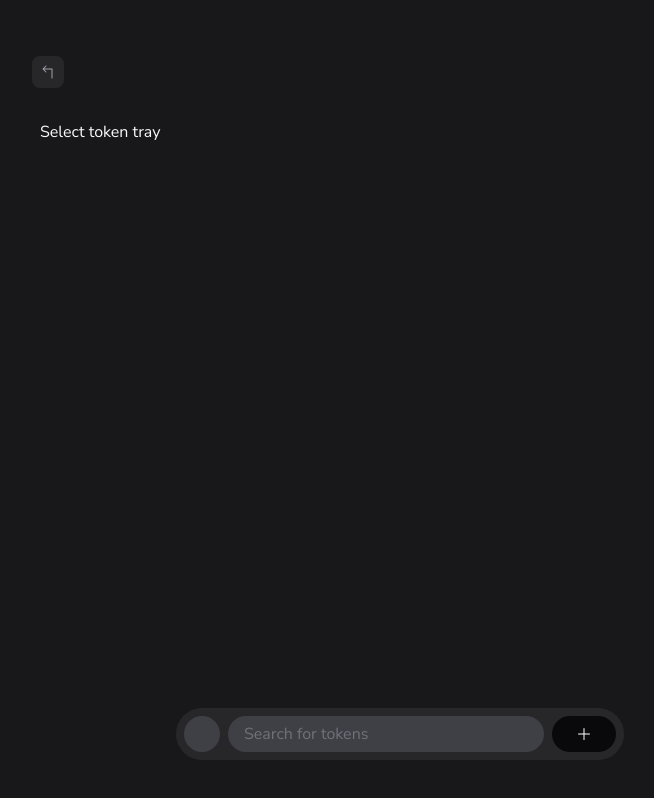
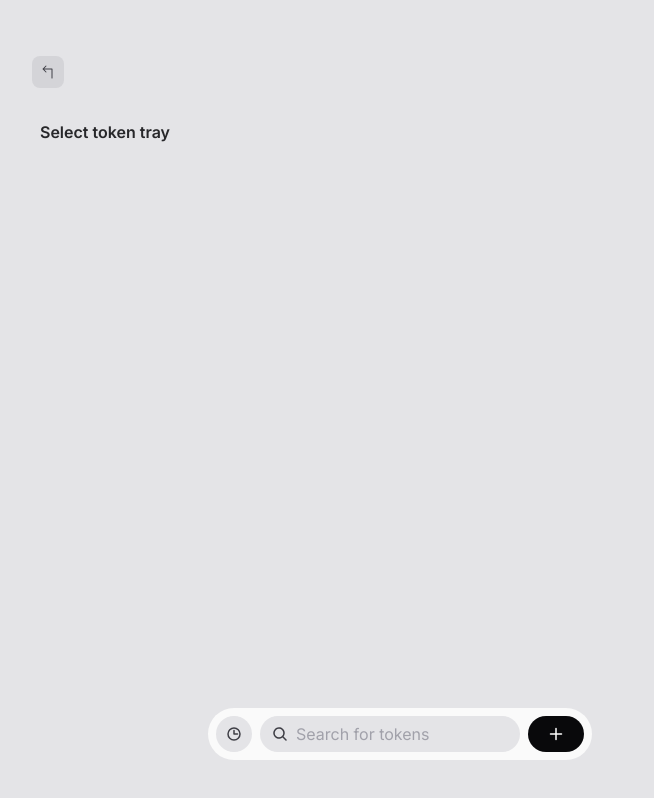
Before and after one commit to gzkdev/ui-playground, a Next.js app: page /select-token-tray in a window 1280 px wide. Shown: the whole page, without its empty margins (240-894 px from the left). Built offline with nearby package versions, Linux system fonts and the light colour scheme.

Commit message:
save progress

```diff
--- a/src/app/globals.css
+++ b/src/app/globals.css
@@ -4,13 +4,14 @@
 
 @layer base {
   body {
-    color: theme("colors.zinc.400");
-    background: theme("colors.zinc.900");
+    color: theme("colors.zinc.500");
+    background: theme("colors.zinc.200");
   }
 
   h1,
   h2,
   h3 {
-    color: theme("colors.zinc.50");
+    color: theme("colors.zinc.800");
+    font-weight: 600;
   }
 }
--- a/src/app/layout.tsx
+++ b/src/app/layout.tsx
@@ -1,8 +1,8 @@
 import type { Metadata } from "next";
-import { Nunito_Sans } from "next/font/google";
+import { Inter } from "next/font/google";
 import "./globals.css";
 
-const nunitoSans = Nunito_Sans({ subsets: ["latin"] });
+const nunito = Inter({ subsets: ["latin"] });
 
 export const metadata: Metadata = {
   title: "UI Playground",
@@ -16,7 +16,7 @@ export default function RootLayout({
 }>) {
   return (
     <html lang="en">
-      <body className={nunitoSans.className}>{children}</body>
+      <body className={nunito.className}>{children}</body>
     </html>
   );
 }
--- a/src/app/page.tsx
+++ b/src/app/page.tsx
@@ -2,20 +2,20 @@ import Link from "next/link";
 
 export default function Home() {
   return (
-    <div className="max-w-screen-md p-6 mx-auto space-y-40">
+    <div className="max-w-screen-md p-6 mx-auto space-y-20">
       <div className="my-10 space-y-2">
         <h1>UI Playground</h1>
         <p>A personal repository for user interface prototypes</p>
       </div>
 
-      <div className="space-y-10">
+      <div className="space-y-6">
         <h2>Components</h2>
 
         <ul>
           <li>
             <Link
               href="/select-token-tray"
-              className="flex p-3 -m-3 transition rounded-lg hover:bg-zinc-800 hover:text-white"
+              className="flex p-3 -m-3 transition rounded-lg hover:bg-zinc-300 hover:text-zinc-800"
             >
               Select token tray
             </Link>
--- a/src/app/select-token-tray/page.tsx
+++ b/src/app/select-token-tray/page.tsx
@@ -1,16 +1,19 @@
 "use client";
-import { AnimatePresence, motion } from "framer-motion";
+
+import { useState } from "react";
+// import { AnimatePresence, motion } from "framer-motion";
+import { Clock, MagnifyingGlass, Plus, X } from "@phosphor-icons/react";
 import { PrototypeHeader } from "@/components/prototype-header";
-import { useState } from "react";
-import { Plus } from "@phosphor-icons/react";
 
 export default function Home() {
   return (
+    <div className="bg-zinc-200 text-zinc-700 min-h-screen">
       <div className="max-w-screen-md p-6 mx-auto space-y-40">
         <div className="my-10 space-y-2">
           <PrototypeHeader title="Select token tray" />
 
           <AnimatedSelectTokenTray />
+        </div>
       </div>
     </div>
   );
@@ -20,92 +23,75 @@ function AnimatedSelectTokenTray() {
   const [isExpanded, setIsExpanded] = useState(false);
 
   return (
-    <div className="fixed flex items-center justify-center bottom-10 left-0 w-full">
-      <motion.div
-        layout
-        className="bg-zinc-800 w-[90%] max-w-md z-50"
-        style={{ borderRadius: "32px" }}
-      >
-        <motion.div
-          layout
-          className="flex items-center gap-2"
+    <div className="fixed flex items-center justify-center bottom-10 w-[90%] max-w-sm left-1/2 -translate-x-1/2">
+      <div className="bg-zinc-50 w-full z-50" style={{ borderRadius: "32px" }}>
+        <div
+          className="flex gap-2"
           style={{ padding: isExpanded ? "16px" : "8px" }}
         >
           {isExpanded || (
-            <AnimatePresence>
-              <motion.button
-                layout
-                initial={{ opacity: 0, scale: 0.9 }}
-                animate={{ opacity: 1, scale: 1 }}
-                className="min-w-9 size-9 bg-zinc-700 rounded-full"
-              ></motion.button>
-            </AnimatePresence>
+            <div className="flex-grow max-w-max">
+              <button
+                onClick={() => setIsExpanded((x) => !x)}
+                className="size-9 bg-zinc-200 rounded-full inline-flex items-center justify-center"
+              >
+                <Clock weight="bold" />
+              </button>
+            </div>
           )}
-          <motion.div
-            layout
-            className="flex-grow flex-shrink self-stretch rounded-full bg-zinc-700 relative"
-          >
+
+          <div className="relative flex-grow rounded-full bg-zinc-200 flex items-center">
+            <MagnifyingGlass weight="bold" className="absolute left-3" />
             <input
               type="text"
+              onFocus={() => setIsExpanded(true)}
               placeholder="Search for tokens"
-              className="bg-transparent text-inherit w-full h-full  px-4 outline-none placeholder:text-zinc-500"
+              className="bg-transparent w-full h-full pl-9 outline-none placeholder:text-zinc-400"
             />
-          </motion.div>
-          <motion.button
-            layout
+          </div>
+
+          <div className="flex-grow max-w-max">
+            {isExpanded ? (
+              <button
+                onClick={() => setIsExpanded((x) => !x)}
+                className="size-9 bg-zinc-200 inline-flex items-center justify-center rounded-full"
+              >
+                <X />
+              </button>
+            ) : (
+              <button
                 onClick={() => setIsExpanded((x) => !x)}
                 style={{ borderRadius: "100px" }}
-            className={
-              isExpanded
-                ? "min-w-9 size-9 bg-zinc-700 flex items-center justify-center"
-                : "bg-zinc-950 text-white px-6 self-stretch flex items-center justify-center"
-            }
+                className="bg-zinc-950 text-white px-5 h-full flex items-center justify-center"
               >
-            <motion.span
-              layout
-              className={
-                isExpanded ? "inline-flex rotate-45" : "inline-flex rotate-0"
-              }
-            >
-              <Plus />
-            </motion.span>
-          </motion.button>
-        </motion.div>
+                <Plus weight="bold" />
+              </button>
+            )}
+          </div>
+        </div>
         {isExpanded && (
-          <AnimatePresence presenceAffectsLayout>
-            <motion.div
-              initial={{ opacity: 0, scale: 0.9 }}
-              animate={{
-                opacity: 1,
-                scale: 1,
-                transition: {
-                  delay: 0.5,
-                },
-              }}
-              layout
-            >
-              <ul className="px-5 pt-2 pb-8">
-                {tokens.map(({ id, name, symbol, price, priceDelta }) => (
+          <ul className="px-5 py-2">
+            {tokens.map(({ id, name, symbol, price, priceDelta, logo }) => (
               <li
                 key={id}
-                    className="flex items-center gap-2 p-3 -mx-3 hover:bg-zinc-900 transition rounded-2xl cursor-pointer"
+                className="flex items-center gap-2 p-3 -mx-3 -mt-2 hover:bg-zinc-100 transition rounded-3xl cursor-pointer"
               >
-                    <div className="size-10 rounded-full bg-zinc-600"></div>
+                <div className="size-10 rounded-full">{logo}</div>
                 <div className="flex flex-col flex-grow">
-                      <span>{name}</span>
+                  <span className="text-zinc-800 font-medium">{name}</span>
                   <span className="text-sm">{symbol}</span>
                 </div>
                 <div className="flex flex-col text-end">
-                      <span>{price}</span>
-                      <span className="text-sm">{priceDelta}</span>
+                  <span className="text-zinc-800 font-medium">{price}</span>
+                  <span className="text-sm text-green-500 font-medium">
+                    {priceDelta}
+                  </span>
                 </div>
               </li>
             ))}
           </ul>
-            </motion.div>
-          </AnimatePresence>
         )}
-      </motion.div>
+      </div>
     </div>
   );
 }
@@ -117,6 +103,42 @@ const tokens = [
     symbol: "ETH",
     price: "$3,356.61",
     priceDelta: "+5.56%",
+    logo: (
+      <svg viewBox="0 0 99 98" fill="none" xmlns="http://www.w3.org/2000/svg">
+        <path
+          d="M96.5786 60.8232C90.0401 87.0572 63.4695 103.077 37.1874 96.5341C10.9533 89.9756 -5.04033 63.4049 1.49815 37.1709C8.03664 10.937 34.5912 -5.08244 60.8093 1.46002C87.1074 7.9223 103.101 34.5732 96.5786 60.8232Z"
+          fill="#ECEFF0"
+        />
+        <path
+          d="M49.6058 60.883C49.4155 60.9477 49.3069 60.7821 49.1775 60.7059C42.8317 56.9607 36.4929 53.2128 30.1611 49.4625C30.0998 49.4315 30.0361 49.4054 29.9707 49.3844V49.3007L30.083 49.2359C30.2425 49.1941 30.3995 49.1432 30.5533 49.0837L45.5071 42.2797C46.8397 41.6724 48.1723 41.0746 49.5049 40.4731H49.6001C49.6001 40.6634 49.6001 40.8329 49.6001 41.0137C49.6052 47.6374 49.6071 54.2605 49.6058 60.883Z"
+          fill="#343535"
+        />
+        <path
+          d="M49.6153 40.4777H49.5201C49.5201 40.2873 49.5391 40.0969 49.5391 39.897C49.5391 32.4573 49.5391 25.0168 49.5391 17.5758C49.5173 17.3847 49.5302 17.1912 49.5772 17.0047H49.6172C50.3996 18.1602 51.0812 19.3786 51.8008 20.5722C57.5018 30.0287 63.1997 39.4839 68.8944 48.9379C68.9496 49.0312 68.9934 49.1282 69.0429 49.231C68.8816 49.1966 68.7232 49.1501 68.5689 49.0921C67.5237 48.62 66.4748 48.1402 65.4391 47.6586C63.8172 46.9161 62.1945 46.1749 60.5713 45.435L52.7507 41.8922C51.7094 41.4124 50.6623 40.946 49.6153 40.4777Z"
+          fill="#2F3030"
+        />
+        <path
+          d="M49.5835 16.9948C49.5364 17.1813 49.5235 17.3748 49.5454 17.5659C49.5454 25.0057 49.5454 32.4461 49.5454 39.8872C49.5454 40.0776 49.534 40.268 49.5264 40.4678C48.1938 41.0694 46.8611 41.6672 45.5285 42.2745L30.5747 49.0784C30.4209 49.138 30.2639 49.1889 30.1045 49.2307C30.5366 48.3322 31.0982 47.5174 31.6103 46.6569C37.5436 36.7943 43.4814 26.9336 49.4236 17.0748C49.4628 17.0202 49.5054 16.968 49.5511 16.9187L49.5835 16.9948Z"
+          fill="#828384"
+        />
+        <path
+          d="M49.6153 40.4777C50.6623 40.946 51.7097 41.4126 52.7549 41.8847L60.5754 45.4276C62.1999 46.1662 63.8226 46.9074 65.4433 47.6511C66.4865 48.129 67.5374 48.6125 68.573 49.0846C68.7273 49.1427 68.8858 49.1892 69.047 49.2236C69.2374 49.4616 68.9557 49.4711 68.87 49.5225C67.2461 50.4934 65.6146 51.451 63.9869 52.4143C59.3151 55.1785 54.6446 57.9421 49.9754 60.705C49.8574 60.7736 49.7296 60.824 49.6058 60.883C49.6058 54.2618 49.6061 47.641 49.6061 41.0185C49.608 40.8377 49.6134 40.6585 49.6153 40.4777Z"
+          fill="#131313"
+        />
+        <path
+          d="M49.5389 64.6441L61.7704 57.4347C64.1057 56.0564 66.4397 54.6768 68.7724 53.296L68.9837 53.1799C69.0046 53.3702 68.8733 53.4711 68.7933 53.5816C63.4629 61.0962 58.1324 68.6084 52.8019 76.1179C51.793 77.5419 50.7859 78.9735 49.7674 80.3861C49.7141 80.4604 49.6322 80.8088 49.4685 80.4394C49.598 80.329 49.5408 80.1805 49.5408 80.0587C49.5421 74.9186 49.5415 69.7804 49.5389 64.6441Z"
+          fill="#2F3030"
+        />
+        <path
+          d="M49.5379 64.6451C49.5379 69.7814 49.5379 74.9164 49.5379 80.0501C49.5379 80.1815 49.595 80.33 49.4655 80.4309C49.1933 80.2671 49.0753 79.974 48.8944 79.7322C42.7136 71.0258 36.536 62.3181 30.3616 53.6092C30.2835 53.4988 30.2112 53.3807 30.1312 53.2589C30.2911 53.1656 30.3768 53.2932 30.4701 53.3484C36.7207 57.0391 42.97 60.7329 49.2181 64.43C49.3342 64.5023 49.4332 64.5766 49.5379 64.6451Z"
+          fill="#828384"
+        />
+        <path
+          d="M49.5849 16.9947L49.5392 16.9243C49.623 16.871 49.6115 16.949 49.6249 16.989L49.5849 16.9947Z"
+          fill="#393939"
+        />
+      </svg>
+    ),
   },
   {
     id: 1,
@@ -124,6 +146,26 @@ const tokens = [
     symbol: "USDC",
     price: "$1.00",
     priceDelta: "+0.01%",
+    logo: (
+      <svg viewBox="0 0 99 98" fill="none" xmlns="http://www.w3.org/2000/svg">
+        <path
+          d="M96.5786 60.8232C90.0401 87.0572 63.4695 103.077 37.1874 96.5341C10.9533 89.9756 -5.04033 63.4049 1.49815 37.1709C8.03664 10.937 34.5912 -5.08244 60.8093 1.46002C87.1074 7.9223 103.101 34.5732 96.5786 60.8232Z"
+          fill="#2775CA"
+        />
+        <path
+          d="M20.5087 38.1794C14.5875 53.9006 22.7544 71.6631 38.6794 77.3794C39.2919 77.7881 39.9044 78.6044 39.9044 79.2169V82.0756C39.9044 82.4838 39.9044 82.6881 39.7 82.8919C39.4962 83.7087 38.6794 84.1169 37.8625 83.7088C26.4294 80.0338 17.65 71.2544 13.975 59.8213C7.85004 40.4256 18.4669 19.8044 37.8625 13.6794C38.0669 13.4756 38.475 13.4756 38.6794 13.4756C39.4962 13.6794 39.9044 14.2919 39.9044 15.1088V17.9669C39.9044 18.9881 39.4962 19.6006 38.6794 20.0088C30.3087 23.0713 23.5712 29.6044 20.5087 38.1794Z"
+          fill="white"
+        />
+        <path
+          d="M58.4837 14.4963C58.6875 13.6794 59.5044 13.2713 60.3212 13.6794C71.55 17.3544 80.5337 26.1338 84.2087 37.7713C90.3337 57.1669 79.7169 77.7881 60.3212 83.9131C60.1169 84.1169 59.7087 84.1169 59.5044 84.1169C58.6875 83.9131 58.2794 83.3006 58.2794 82.4838V79.6256C58.2794 78.6044 58.6875 77.9919 59.5044 77.5838C67.875 74.5213 74.6125 67.9881 77.675 59.4131C83.5962 43.6919 75.4294 25.9294 59.5044 20.2131C58.8919 19.8044 58.2794 18.9881 58.2794 18.1713V15.3131C58.2794 14.9044 58.2794 14.7006 58.4837 14.4963Z"
+          fill="white"
+        />
+        <path
+          d="M49.7042 45.3257C58.2792 46.3464 62.5667 48.7964 62.5667 55.9421C62.5667 61.4546 58.4836 65.7421 52.3586 66.7632V71.6632C52.1542 72.6839 51.5417 73.2964 50.7249 73.2964H47.6624C46.6417 73.0921 46.0292 72.4796 46.0292 71.6632V66.7632C39.2917 65.7421 36.0249 62.0671 35.2085 56.9632V56.7589C35.2085 55.9421 35.821 55.3296 36.6374 55.3296H40.1085C40.721 55.3296 41.3335 55.7382 41.5374 56.5546C42.1499 59.6171 43.9874 61.8632 49.296 61.8632C53.1749 61.8632 56.0336 59.6175 56.0336 56.3507C56.0336 53.0839 54.196 51.8589 48.4792 50.8382C39.9042 49.8171 35.821 47.1632 35.821 40.4257C35.821 35.3214 39.6999 31.2382 45.8249 30.4214V25.7257C46.0292 24.7046 46.6417 24.0921 47.4585 24.0921H50.521C51.5417 24.2964 52.1542 24.9089 52.1542 25.7257V30.6257C56.8499 31.0339 60.5249 34.5046 61.3417 38.9964V39.2007C61.3417 40.0171 60.7292 40.6296 59.9124 40.6296H56.646C56.0336 40.6296 55.421 40.2214 55.2167 39.6089C54.196 36.5464 52.1542 35.3214 48.4792 35.3214C44.396 35.3214 42.3542 37.1584 42.3542 40.0171C42.3542 42.8757 43.5792 44.5089 49.7042 45.3257Z"
+          fill="white"
+        />
+      </svg>
+    ),
   },
   {
     id: 2,
@@ -131,6 +173,29 @@ const tokens = [
     symbol: "USDT",
     price: "$1.00",
     priceDelta: "+0.02%",
+    logo: (
+      <svg viewBox="0 0 66 66" fill="none" xmlns="http://www.w3.org/2000/svg">
+        <g clip-path="url(#clip0_413_1388)">
+          <path
+            d="M65.9412 32.9884C65.9412 51.1236 51.2406 65.8242 33.1054 65.8242C14.9708 65.8242 0.269531 51.1236 0.269531 32.9884C0.269531 14.8535 14.9708 0.152588 33.1054 0.152588C51.2406 0.152588 65.9412 14.8535 65.9412 32.9884Z"
+            fill="#1BA27A"
+          />
+          <path
+            d="M48.5158 16.7104H17.4236V24.2167H29.2166V35.2496H36.7228V24.2167H48.5158V16.7104Z"
+            fill="white"
+          />
+          <path
+            d="M33.0416 36.4248C23.2861 36.4248 15.3769 34.8808 15.3769 32.976C15.3769 31.0715 23.2857 29.5273 33.0416 29.5273C42.7971 29.5273 50.7059 31.0715 50.7059 32.976C50.7059 34.8808 42.7971 36.4248 33.0416 36.4248ZM52.8761 33.551C52.8761 31.0948 43.9959 29.104 33.0416 29.104C22.0876 29.104 13.2068 31.0948 13.2068 33.551C13.2068 35.7139 20.0928 37.5159 29.2175 37.9152V53.7532H36.7231V37.9214C45.9182 37.5346 52.8761 35.725 52.8761 33.551Z"
+            fill="white"
+          />
+        </g>
+        <defs>
+          <clipPath id="clip0_413_1388">
+            <rect width="66" height="66" fill="white" />
+          </clipPath>
+        </defs>
+      </svg>
+    ),
   },
   {
     id: 3,
@@ -138,6 +203,31 @@ const tokens = [
     symbol: "MATIC",
     price: "$0.73",
     priceDelta: "+7.51%",
+    logo: (
+      <svg viewBox="0 0 98 98" fill="none" xmlns="http://www.w3.org/2000/svg">
+        <path
+          d="M49 98C76.062 98 98 76.062 98 49C98 21.938 76.062 0 49 0C21.938 0 0 21.938 0 49C0 76.062 21.938 98 49 98Z"
+          fill="url(#paint0_linear_1160_2994)"
+        />
+        <path
+          d="M63.14 59.5953L77.0031 51.5904C77.7374 51.1662 78.1916 50.3779 78.1916 49.5296V33.5217C78.1916 32.6754 77.7354 31.8851 77.0031 31.461L63.14 23.456C62.4058 23.0319 61.4954 23.0339 60.7612 23.456L46.8981 31.461C46.1638 31.8851 45.7096 32.6754 45.7096 33.5217V62.1302L35.9881 67.7423L26.2665 62.1302V50.9041L35.9881 45.2921L42.4004 48.9934V41.4627L37.1765 38.4475C36.8164 38.2395 36.4042 38.1294 35.9861 38.1294C35.5679 38.1294 35.1558 38.2395 34.7976 38.4475L20.9345 46.4525C20.2003 46.8766 19.7461 47.6649 19.7461 48.5132V64.5211C19.7461 65.3674 20.2023 66.1577 20.9345 66.5819L34.7976 74.5868C35.5299 75.009 36.4422 75.009 37.1765 74.5868L51.0396 66.5839C51.7739 66.1597 52.228 65.3694 52.228 64.5231V35.9146L52.4041 35.8146L61.9496 30.3026L71.6712 35.9146V47.1407L61.9496 52.7528L55.5472 49.0554V56.5862L60.7612 59.5973C61.4954 60.0195 62.4058 60.0195 63.14 59.5973V59.5953Z"
+          fill="white"
+        />
+        <defs>
+          <linearGradient
+            id="paint0_linear_1160_2994"
+            x1="-17.9094"
+            y1="8.05457"
+            x2="83.2598"
+            y2="69.9653"
+            gradientUnits="userSpaceOnUse"
+          >
+            <stop stop-color="#A229C5" />
+            <stop offset="1" stop-color="#7B3FE4" />
+          </linearGradient>
+        </defs>
+      </svg>
+    ),
   },
   {
     id: 4,
@@ -145,5 +235,17 @@ const tokens = [
     symbol: "Link",
     price: "$14.25",
     priceDelta: "+1.00%",
+    logo: (
+      <svg viewBox="0 0 99 98" fill="none" xmlns="http://www.w3.org/2000/svg">
+        <path
+          d="M96.5786 60.8232C90.0401 87.0572 63.4695 103.077 37.1874 96.5341C10.9533 89.9756 -5.04033 63.4049 1.49815 37.1709C8.03664 10.937 34.5912 -5.08244 60.8093 1.46002C87.1074 7.9223 103.101 34.5732 96.5786 60.8232Z"
+          fill="#375BD2"
+        />
+        <path
+          d="M49.3197 28.5295L67.1802 38.7284V59.2076L49.3689 69.4718L31.5085 59.2892V38.8098L49.3197 28.5295ZM49.3197 13.4756L42.7655 17.2554L24.9215 27.5357L18.3672 31.3155V38.8424V59.3054V66.8323L24.9215 70.5797L42.7819 80.7785L49.3361 84.5256L55.8906 80.7458L73.7018 70.4656L80.2561 66.7021V59.1752V38.6958V31.1689L73.7018 27.4217L55.8414 17.2228L49.2871 13.4756H49.3197Z"
+          fill="white"
+        />
+      </svg>
+    ),
   },
 ];
--- a/src/components/prototype-header.tsx
+++ b/src/components/prototype-header.tsx
@@ -6,7 +6,7 @@ export function PrototypeHeader({ title }: { title: string }) {
     <div className="flex flex-col gap-10">
       <Link
         href="/"
-        className="p-2 rounded-lg -m-2 bg-zinc-800 self-start hover:opacity-50 transition hover:text-zinc-100"
+        className="p-2 rounded-lg -m-2 bg-zinc-300 self-start hover:opacity-50 transition hover:text-zinc-800"
       >
         <span className="sr-only">Home</span>
         <ArrowElbowUpLeft />
```
Lines whose indentation alone changed are shown as unchanged.
